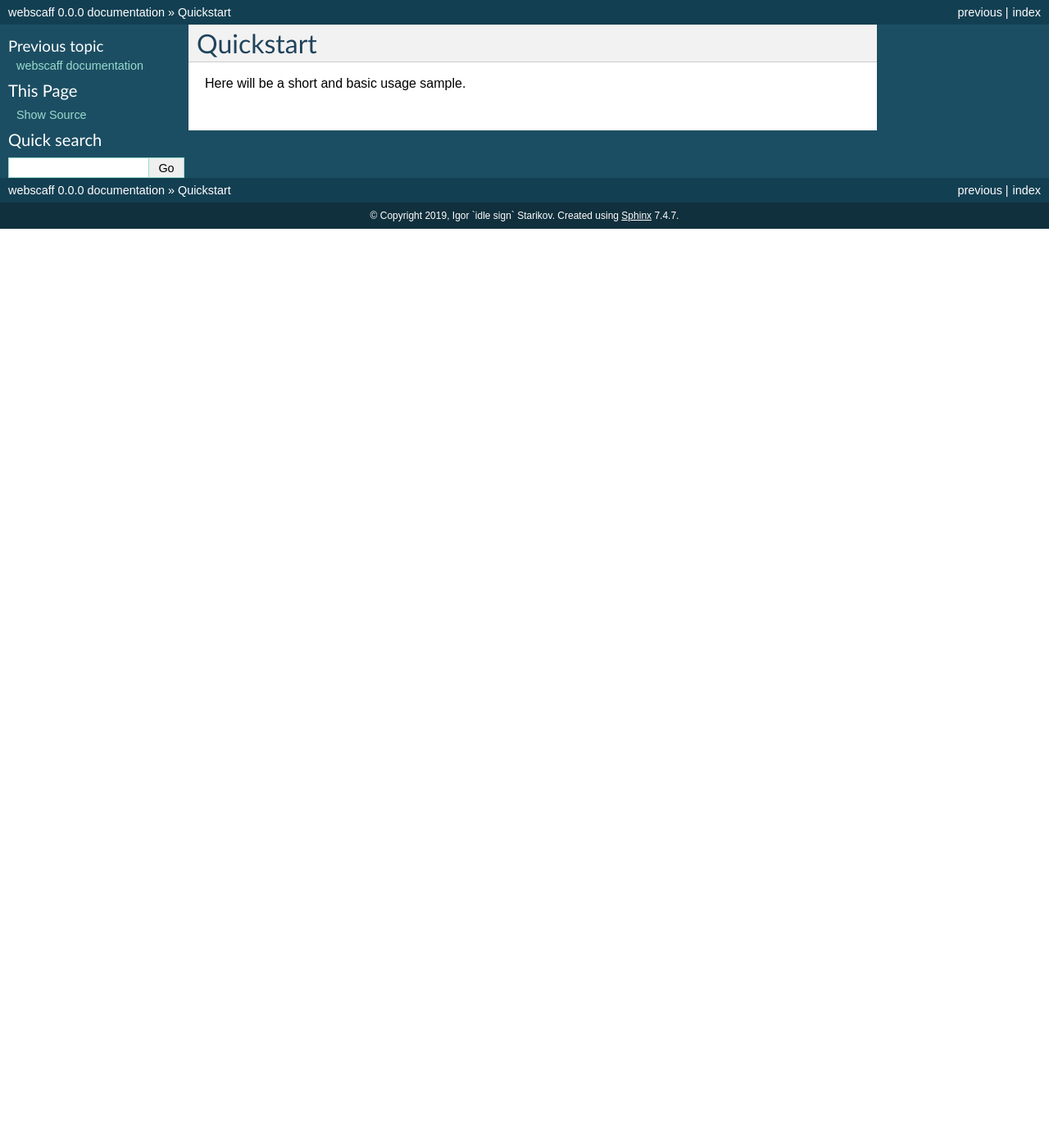
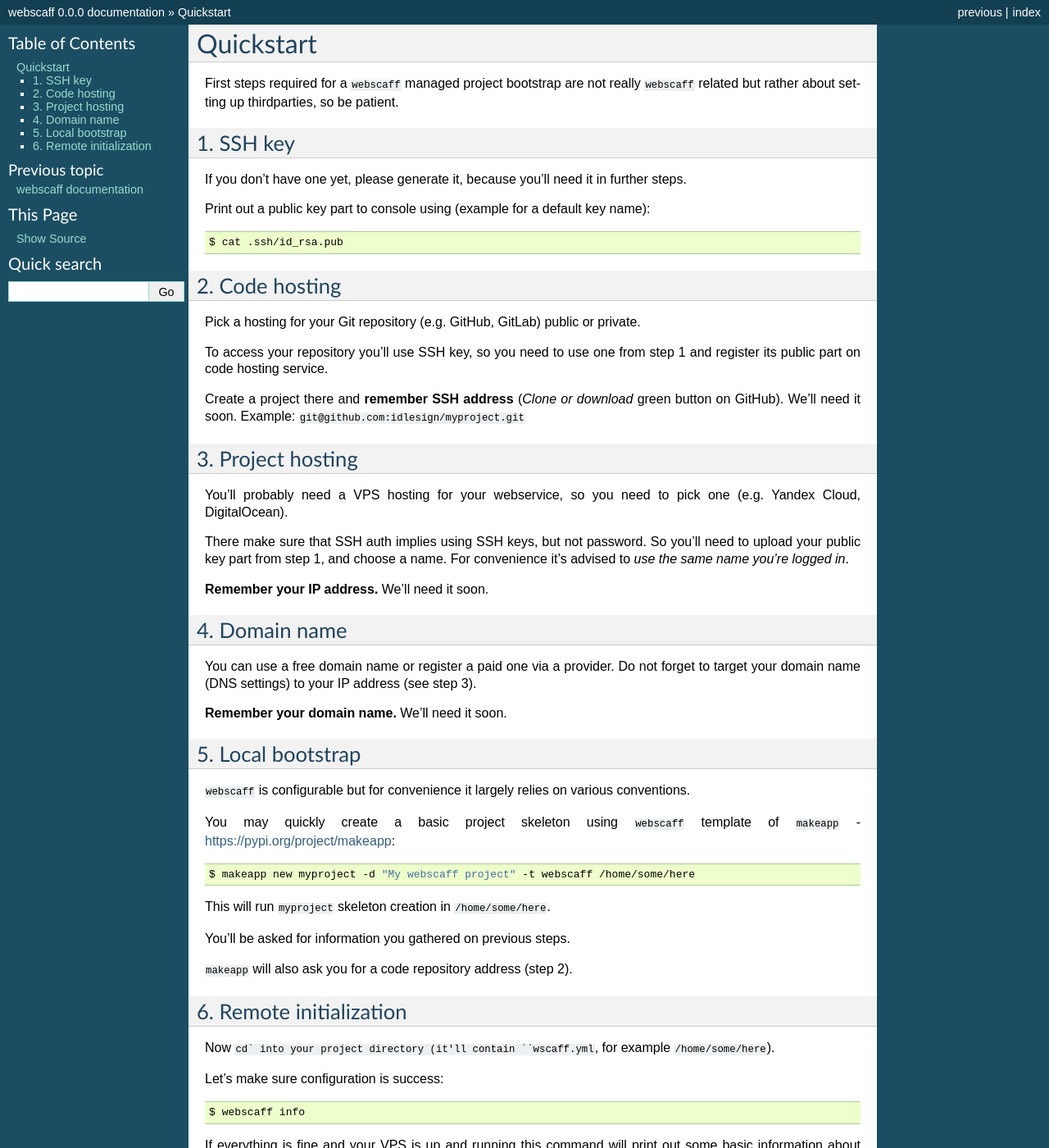
Before and after one commit to idlesign/webscaff, a Sphinx documentation site: the page built from docs/source/quickstart.rst, in a window 1280 px wide and 1400 px high. Shown: the whole window at 82% size. Built offline with Sphinx 7.4.7, drawn with Linux system fonts in a browser that asks for light colours; some of the changed text lies outside the part shown.

Commit message:
Docs updates.

```diff
--- a/docs/source/quickstart.rst
+++ b/docs/source/quickstart.rst
@@ -1,4 +1,105 @@
 Quickstart
 ==========
 
-Here will be a short and basic usage sample.
+First steps required for a ``webscaff`` managed project bootstrap are not really
+``webscaff`` related but rather about setting up thirdparties, so be patient.
+
+
+1. SSH key
+~~~~~~~~~~
+
+If you don't have one yet, please generate it, because you'll need it in further steps.
+
+Print out a public key part to console using (example for a default key name):
+
+.. code-block:: bash
+
+    $ cat .ssh/id_rsa.pub
+
+
+
+2. Code hosting
+~~~~~~~~~~~~~~~
+
+Pick a hosting for your Git repository (e.g. GitHub, GitLab) public or private.
+
+To access your repository you'll use SSH key, so you need to use one from step 1
+and register its public part on code hosting service.
+
+Create a project there and **remember SSH address** (*Clone or download* green button on GitHub).
+We'll need it soon. Example: ``git@github.com:idlesign/myproject.git``
+
+
+
+3. Project hosting
+~~~~~~~~~~~~~~~~~~
+
+You'll probably need a VPS hosting for your webservice,
+so you need to pick one (e.g. Yandex Cloud, DigitalOcean).
+
+There make sure that SSH auth implies using SSH keys, but not password.
+So you'll need to upload your public key part from step 1, and choose
+a name. For convenience it's advised to *use the same name you're logged in*.
+
+**Remember your IP address.** We'll need it soon.
+
+
+4. Domain name
+~~~~~~~~~~~~~~
+
+You can use a free domain name or register a paid one via a provider.
+Do not forget to target your domain name (DNS settings)
+to your IP address (see step 3).
+
+**Remember your domain name.** We'll need it soon.
+
+
+5. Local bootstrap
+~~~~~~~~~~~~~~~~~~
+
+``webscaff`` is configurable but for convenience it largely relies
+on various conventions.
+
+You may quickly create a basic project skeleton using ``webscaff``
+template of ``makeapp`` - https://pypi.org/project/makeapp:
+
+.. code-block:: bash
+
+    $ makeapp new myproject -d "My webscaff project" -t webscaff /home/some/here
+
+
+This will run ``myproject`` skeleton creation in ``/home/some/here``.
+
+You'll be asked for information you gathered on previous steps.
+
+``makeapp`` will also ask you for a code repository address (step 2).
+
+
+6. Remote initialization
+~~~~~~~~~~~~~~~~~~~~~~~~
+
+Now ``cd` into your project directory (it'll contain ``wscaff.yml``, for example ``/home/some/here``).
+
+Let's make sure configuration is success:
+
+.. code-block:: bash
+
+    $ webscaff info
+
+
+If everything is fine and your VPS is up and running this command will print out
+some basic information about your remote system.
+
+
+Now we're ready for remote system initialization:
+
+
+.. code-block:: bash
+
+    $ webscaff initialize
+
+
+The initialization process is done in to steps. Please follow the instructions.
+
+If you're lucky after this step is done you're be able to access you webservice
+using your domain name both via HTTP and HTTPS.
```
Also changed, not shown: README.rst (+40 -1 lines), docs/source/index.rst (+19 -2 lines).
